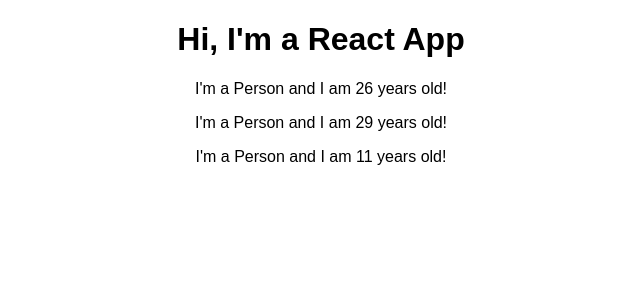
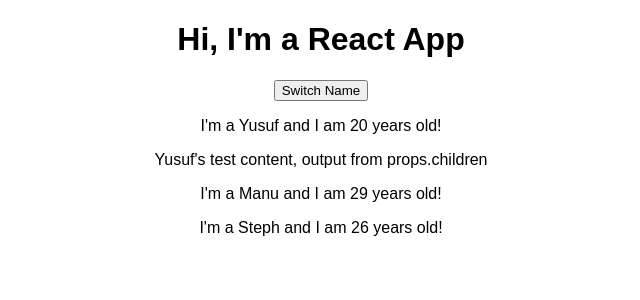
Before and after one commit to yusufcodes/react-study, a React (Create React App) app: page / in a window 1280 px wide. Shown: the top 300 px of the page, without its empty margins (319-959 px from the left). Built offline with nearby package versions, Linux system fonts and the light colour scheme.

Commit message:
Added notes on using props and children, started looking at states

```diff
--- a/src/App.js
+++ b/src/App.js
@@ -3,13 +3,22 @@
 import Person from './Person/Person';
 
 class App extends Component {
+  state = {
+    people: [
+      { name: 'Yusuf', age: 20},
+      { name: 'Manu', age: 29},
+      { name: 'Steph', age: 26}
+    ]
+  };
+
   render() {
     return (
       <div className="App">
         <h1>Hi, I'm a React App</h1>
-        <Person name="Yusuf" age="20" />
-        <Person name="Max" age="28" />
-        <Person name="Bob" age="31" />
+        <button>Switch Name</button>
+        <Person name={this.state.people[0].name} age={this.state.people[0].age}>Yusuf's test content, output from props.children</Person>
+        <Person name={this.state.people[1].name} age={this.state.people[1].age} />
+        <Person name={this.state.people[2].name} age={this.state.people[2].age} />
       </div>
     );
 
--- a/src/Person/Person.js
+++ b/src/Person/Person.js
@@ -1,7 +1,12 @@
 import React from 'react';
 
+// Class based: {this.props.name}
 const person = (props) => {
-return <p>I'm a Person and I am {Math.floor(Math.random() * 30)} years old!</p>
+return (
+    <div>
+<p>I'm a {props.name} and I am {props.age} years old!</p>
+<p>{props.children}</p>
+</div>)
 };
 
 export default person;
```
Also changed, not shown: 1 other file (tests, documents, lock files or other folders).
